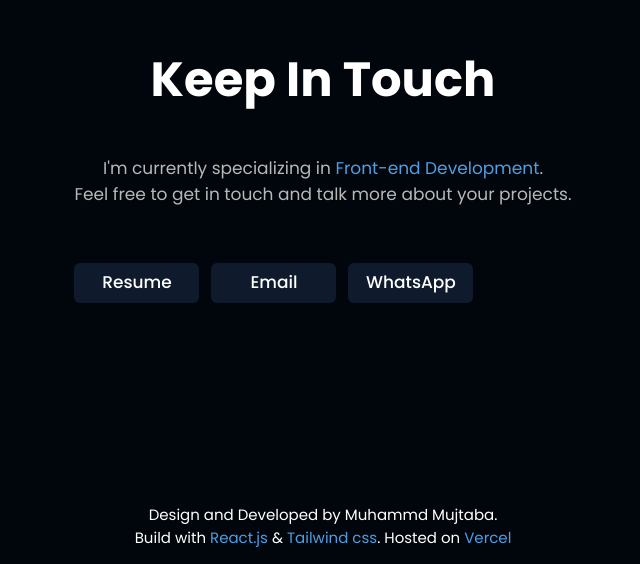
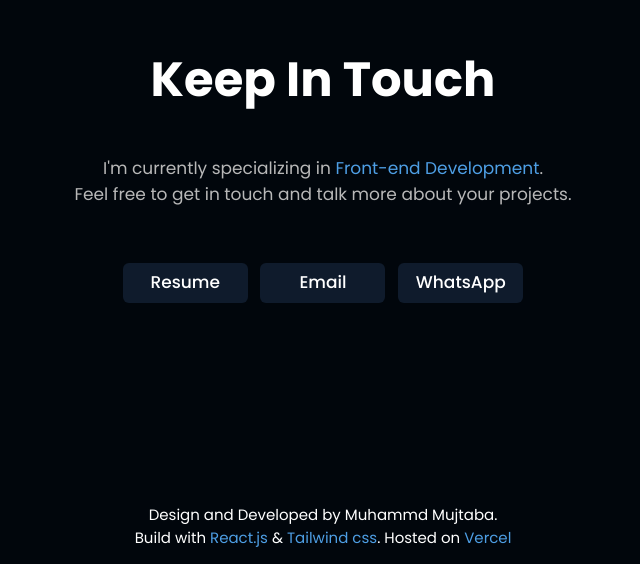
Before and after one commit to m-mujtabaaa/my-react-portfolio, a React (Vite) app: page / in a window 1280 px wide. Shown: the part 2231-2795 px from the top of the page, without its empty margins (317-957 px from the left). Built offline with nearby package versions, Linux system fonts and the light colour scheme.

Commit message:
Initial commit

```diff
--- a/src/components/Contact.jsx
+++ b/src/components/Contact.jsx
@@ -8,9 +8,11 @@ function Contact() {
           <h2 className='text-white font-black text-[38px] md:text-[48px] text-center mb-[5vh]'>Keep In Touch</h2>
           <p className='text-[#b8b8b8ff] text-[17px] text-center'>I'm currently specializing in <span className='text-[#4E9FE5] '>Front-end Development</span>.</p>
             <p className='text-[#b8b8b8ff] text-[17px] text-center mb-[7vh]'>Feel free to get in touch and talk more about your projects.</p>
-            <button className='h-[30px] md:h-[40px] w-[110px] md:w-[125px] bg-[#0f1b2cff] hover:bg-[#1e3049ff] rounded-md text-white font-medium text-[14px] md:text-[17px] duration-300 ease-in-out ml-0'>Resume</button>
-            <button className='h-[30px] md:h-[40px] w-[110px] md:w-[125px] bg-[#0f1b2cff] hover:bg-[#1e3049ff] rounded-md text-white font-medium text-[14px] md:text-[17px] duration-300 ease-in-out ml-3'>Email</button>
-            <button className='h-[30px] md:h-[40px] w-[110px] md:w-[125px] bg-[#0f1b2cff] hover:bg-[#1e3049ff] rounded-md text-white font-medium text-[14px] md:text-[17px] duration-300 ease-in-out ml-3'>WhatsApp</button>
+            <div className='w-full flex flex-row justify-center items-center'>
+            <button className='h-[30px] md:h-[40px] w-[105px] md:w-[125px] bg-[#0f1b2cff] hover:bg-[#1e3049ff] rounded-md text-white font-medium text-[14px] md:text-[17px] duration-300 ease-in-out ml-0'>Resume</button>
+            <button className='h-[30px] md:h-[40px] w-[105px] md:w-[125px] bg-[#0f1b2cff] hover:bg-[#1e3049ff] rounded-md text-white font-medium text-[14px] md:text-[17px] duration-300 ease-in-out ml-[1vw]'>Email</button>
+            <button className='h-[30px] md:h-[40px] w-[105px] md:w-[125px] bg-[#0f1b2cff] hover:bg-[#1e3049ff] rounded-md text-white font-medium text-[14px] md:text-[17px] duration-300 ease-in-out ml-[1vw]'>WhatsApp</button>
+        </div>
         </div>
     </div>
     </>
```
